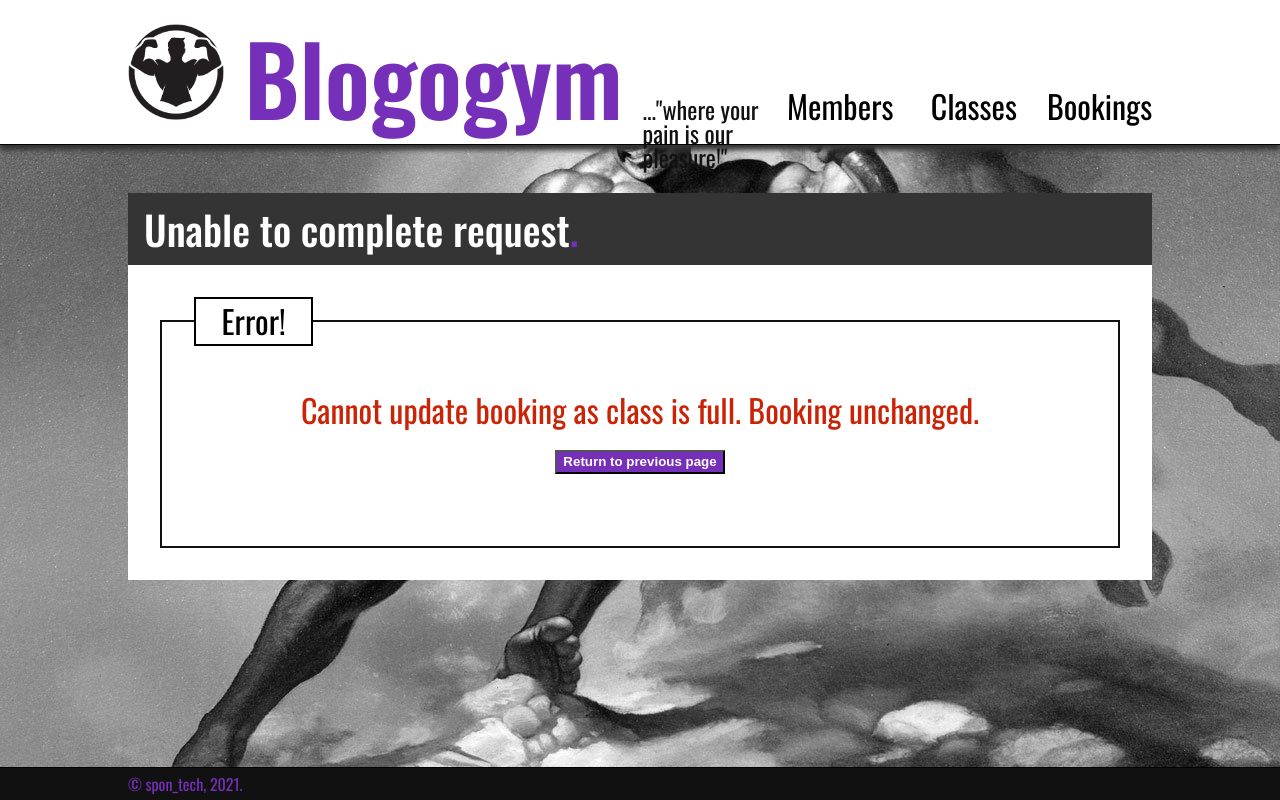
After one commit to Boystavros/gym_admin_app_Python, a Flask app: page /bookings/error/1 in a window 1280 px wide. The commit adds this page. Run offline with Flask 2, Linux system fonts and the light colour scheme.

Commit message:
Adds error.html page and routes to booking controller.

```diff
--- a/controllers/booking_controller.py
+++ b/controllers/booking_controller.py
@@ -8,6 +8,11 @@ import repositories.member_repository as member_repository
 import repositories.fit_class_repository as fit_class_repository
 
 bookings_blueprint = Blueprint("bookings", __name__)
+
+error = {
+    0: "Cannot create booking as class is full. Please choose another class.",
+    1: "Cannot update booking as class is full. Booking unchanged."
+}
 
 @bookings_blueprint.route("/bookings")
 def index():
@@ -24,9 +29,10 @@ def create():
     if fit_class.capacity > fit_class.attendees:
         booking = Booking(member, fit_class, staff_member)
         booking_repository.save(booking)
-    return redirect("/bookings")
-    # else:
-    #     return redirect("/bookings/failed")
+        return redirect("/bookings")
+    else:
+        error_code = 0
+        return redirect(f"/bookings/error/{error_code}")
 
 @bookings_blueprint.route("/bookings/<id>/delete")
 def delete(id):
@@ -50,7 +56,10 @@ def update(id):
     if current_fit_class_id != form_fit_class_id and fit_class.capacity > fit_class.attendees:
         booking = Booking(member, fit_class, staff_member, datetime.now(), id)
         booking_repository.update(booking)
-    return redirect("/bookings")
+        return redirect("/bookings")
+    else:
+        error_code = 1
+        return redirect(f"/bookings/error/{error_code}")
 
 
 @bookings_blueprint.route("/bookings/class/<id>/create", methods=['POST'])
@@ -61,11 +70,18 @@ def class_create(id):
     if fit_class.capacity > fit_class.attendees:
         booking = Booking(member, fit_class, staff_member)
         booking_repository.save(booking)
-    return redirect(f"/classes/{id}")
-    # else:
-    #     return redirect("/bookings/failed")
+        return redirect(f"/classes/{id}")
+    else:
+        error_code = 0
+        return redirect(f"/bookings/error/{error_code}")
+
 
 @bookings_blueprint.route("/bookings/class<class_id>/<booking_id>/delete")
 def class_delete(class_id, booking_id):
     booking_repository.delete(booking_id)
     return redirect(f"/classes/{class_id}")
+
+@bookings_blueprint.route("/bookings/error/<error_code>")
+def display_error(error_code):
+    error_message = error[int(error_code)]
+    return render_template("/bookings/error.html", error_message=error_message)
--- a/static/css/styles.css
+++ b/static/css/styles.css
@@ -284,6 +284,23 @@ input#dob, select, input#date, input#time, input#name, input#location {
     padding: 0.2em 0.8em;
 }
 
+/* container error messages */
+
+.container-content-error {
+    color: #ca2305;
+    font-size: 2rem;
+    text-align: center;
+    align-items: center;
+    padding: 3rem;
+    display: flex;
+    flex-direction: column;
+}
+
+#return-button {
+    margin: 1.5rem;
+}
+
+
 /* footer */
 
 footer {
--- /dev/null
+++ b/templates/bookings/error.html
@@ -0,0 +1,13 @@
+{% extends 'base.html' %}
+
+{% block content %}
+    <h2 class="page-title">Unable to complete request<span class="purple-accent">&#46;</span></h2>
+
+    <fieldset class="container">
+        <legend class="container-title">Error!</legend>
+        <div class="container-content-error">
+            <p>{{ error_message }}</p>
+            <button onclick="history.back()" id="return-button">Return to previous page</button>
+        </div>
+
+{% endblock content %}
```
